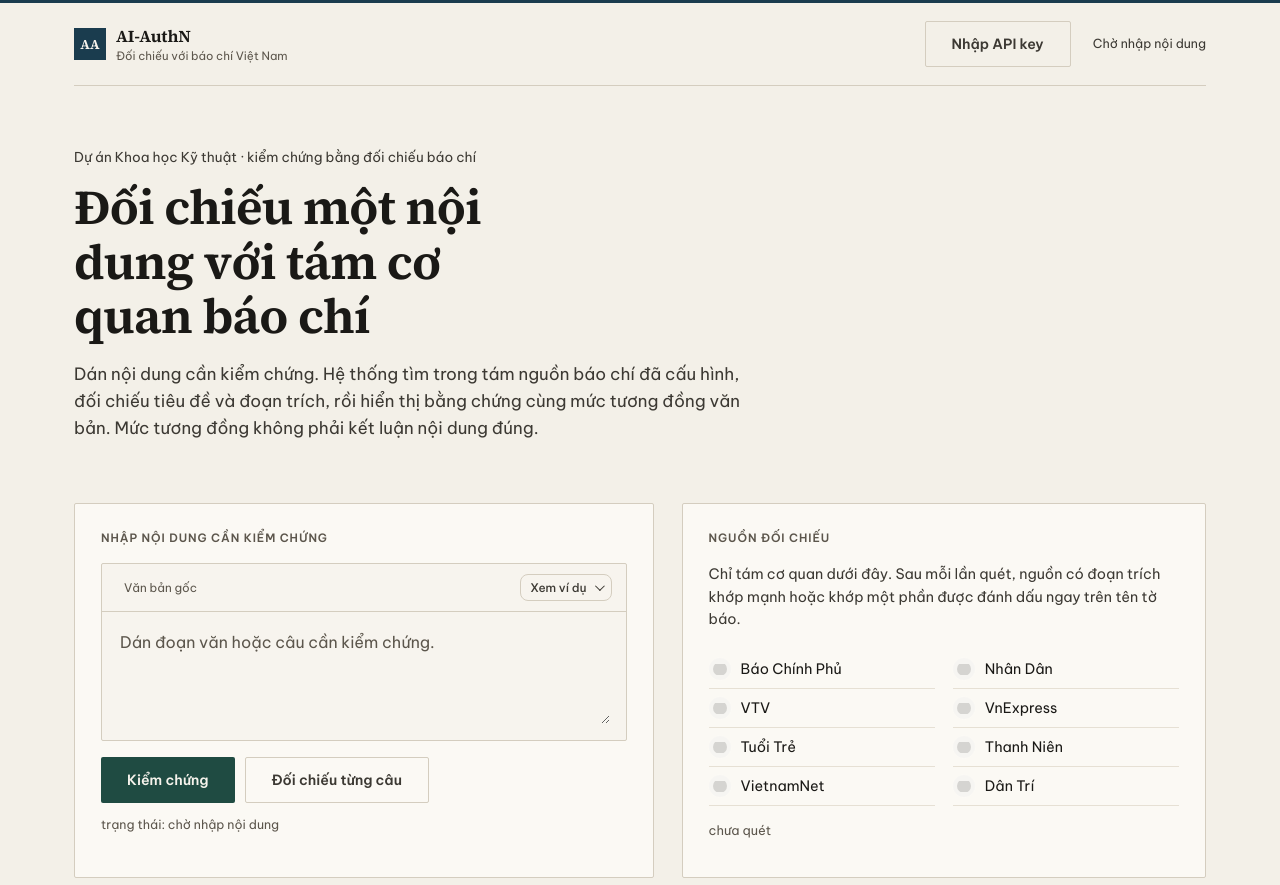
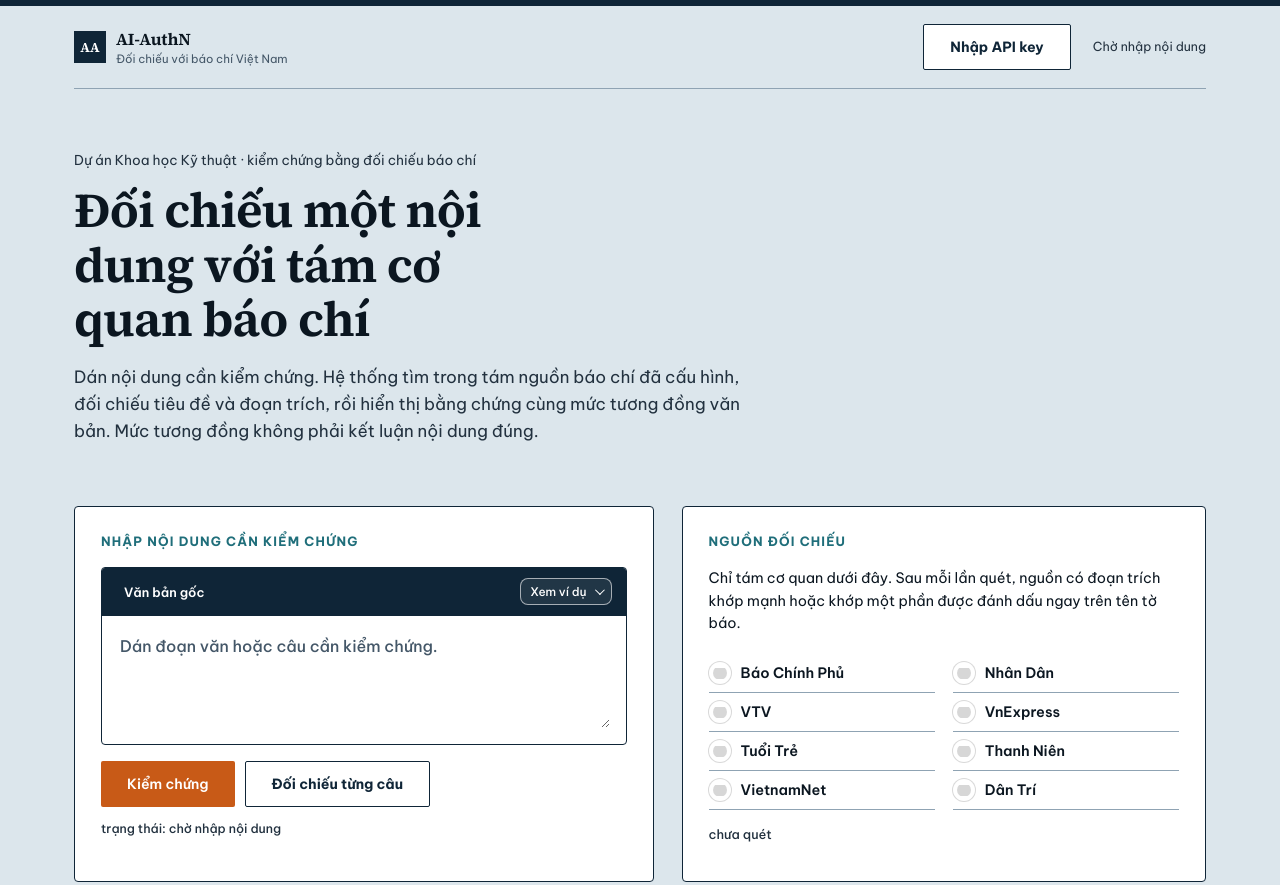
Before and after one commit to Stanviz/AI-AuthN, a plain HTML site: page index.html in a window 1280 px wide. Shown: the top 885 px of the page. Drawn offline with Linux system fonts and the light colour scheme; some packages are replaced by stand-ins of ours; grey boxes are pictures that could not be loaded; a script that the page names is missing.

Commit message:
Update index.html

```diff
--- a/index.html
+++ b/index.html
@@ -12,25 +12,26 @@
 
 <style>
   :root{
-    --bg:#F3F0E8;
-    --panel:#FBF9F4;
-    --panel-2:#F7F4EE;
-    --line:#D4CDBF;
-    --line-soft:#E6E0D4;
-    --text:#1A1916;
-    --text-dim:#3C3933;
-    --text-faint:#5C564C;
-    --ink:#1A3C4E;
-    --accent:#1F4B42;
-    --amber:#7A4E0F;
-    --amber-dim:#F6EBD8;
-    --green:#1B6B45;
-    --green-dim:#E5F2EB;
-    --red:#8E2A2A;
-    --red-dim:#F8E8E6;
-    --red-rgb:142,42,42;
-    --cyan:#1A3C4E;
-    --paper:#F6F3EC;
+    /* Bảng màu mới: nền xanh xám nhạt + panel trắng + viền navy, đồng bộ màu poster */
+    --bg:#DCE6EC;
+    --panel:#FFFFFF;
+    --panel-2:#F2F6F9;
+    --line:#8FA3B3;
+    --line-soft:#C9D6DF;
+    --text:#0B1620;
+    --text-dim:#22313F;
+    --text-faint:#445768;
+    --ink:#0F2537;
+    --accent:#1F6E7A;
+    --amber:#8A4A0B;
+    --amber-dim:#FBEBD3;
+    --green:#0F7A4A;
+    --green-dim:#DDF3E8;
+    --red:#A02323;
+    --red-dim:#FBE4E1;
+    --red-rgb:160,35,35;
+    --cyan:#1F6E7A;
+    --paper:#FFFFFF;
   }
 
   *{ box-sizing:border-box; }
@@ -817,6 +818,34 @@
       transition-duration:0.01ms !important;
     }
   }
+
+  /* ======== Tăng tương phản & nổi bật (dùng cho poster) ======== */
+  body{ border-top:6px solid var(--ink); }
+  .panel{
+    border:1px solid var(--ink);
+    border-radius:4px;
+    box-shadow:none;
+  }
+  .panel-title{ color:var(--accent); font-weight:700; font-size:0.8rem; letter-spacing:0.09em; }
+  .console{ border:1.5px solid var(--ink); border-radius:4px; background:#FFFFFF; }
+  .console:focus-within{ border-color:var(--accent); box-shadow:0 0 0 3px rgba(31,110,122,0.22); }
+  .console-bar{ background:var(--ink); border-bottom:1.5px solid var(--ink); }
+  .console-title{ color:#FFFFFF; font-weight:600; font-size:0.8rem; }
+  .btn-secondary.examples-toggle{ color:#FFFFFF; border:1px solid rgba(255,255,255,0.6); background:rgba(255,255,255,0.08); }
+  .btn-secondary.examples-toggle:hover{ color:#FFFFFF; border-color:#FFFFFF; background:rgba(255,255,255,0.18); }
+  #searchInput{ color:var(--text); font-weight:500; }
+  #searchInput::placeholder{ color:var(--text-faint); opacity:1; }
+  .btn-verify{ background:#C85A17; color:#FFFFFF; box-shadow:none; }
+  .btn-verify:hover{ filter:brightness(1.08); }
+  .btn-secondary{ background:#FFFFFF; color:var(--ink); border:1.5px solid var(--ink); font-weight:700; }
+  .btn-secondary:hover{ color:var(--accent); border-color:var(--accent); }
+  .status-line, .match-count{ color:var(--text-dim); font-weight:500; }
+  .source-lead{ color:var(--text); }
+  .legend li{ border-bottom:1px solid var(--line) !important; color:var(--text); font-weight:600; }
+  .legend-logo{ background:#FFFFFF !important; box-shadow:0 0 0 1px var(--line) !important; }
+  .results-title{ color:var(--ink); }
+  .note-panel{ border:1px solid var(--ink); border-radius:4px; }
+  footer{ color:var(--text-dim); }
 </style>
 </head>
 <body>
@@ -1002,8 +1031,8 @@
       confirmButtonText:'Lưu key',
       denyButtonText:'Xóa key',
       cancelButtonText:'Đóng',
-      confirmButtonColor:'#1F4B42',
-      denyButtonColor:'#8E2A2A',
+      confirmButtonColor:'#C85A17',
+      denyButtonColor:'#A02323',
       preConfirm:function(value){
         var trimmed = String(value || '').trim();
         if (!trimmed) {
@@ -1021,7 +1050,7 @@
             icon:'success',
             title:'Đã lưu API key',
             text:'Gemini sẽ được sử dụng cho lần đối chiếu tiếp theo.',
-            confirmButtonColor:'#1F4B42'
+            confirmButtonColor:'#C85A17'
           });
         } catch (error) {
           GEMINI_API_KEY = '';
@@ -1029,7 +1058,7 @@
             icon:'error',
             title:'Không thể lưu API key',
             text:'Trình duyệt đang chặn localStorage.',
-            confirmButtonColor:'#1F4B42'
+            confirmButtonColor:'#C85A17'
           });
         }
       } else if (result.isDenied) {
@@ -1039,7 +1068,7 @@
         Swal.fire({
           icon:'success',
           title:'Đã xóa API key',
-          confirmButtonColor:'#1F4B42'
+          confirmButtonColor:'#C85A17'
         });
       }
     });
@@ -1868,7 +1897,7 @@
       Swal.fire({
         icon:'warning', title:'Thiếu nội dung',
         text:'Vui lòng dán nội dung cần kiểm chứng trước khi tiếp tục.',
-        background:'#FBF9F4', color:'#1A1916', confirmButtonColor:'#1F4B42'
+        background:'#FBF9F4', color:'#1A1916', confirmButtonColor:'#C85A17'
       });
       return;
     }
@@ -1953,7 +1982,7 @@
       Swal.fire({
         icon:'warning', title:'Thiếu nội dung',
         text:'Vui lòng dán nội dung cần kiểm chứng trước khi tiếp tục.',
-        background:'#FBF9F4', color:'#1A1916', confirmButtonColor:'#1F4B42'
+        background:'#FBF9F4', color:'#1A1916', confirmButtonColor:'#C85A17'
       });
       return;
     }
```
